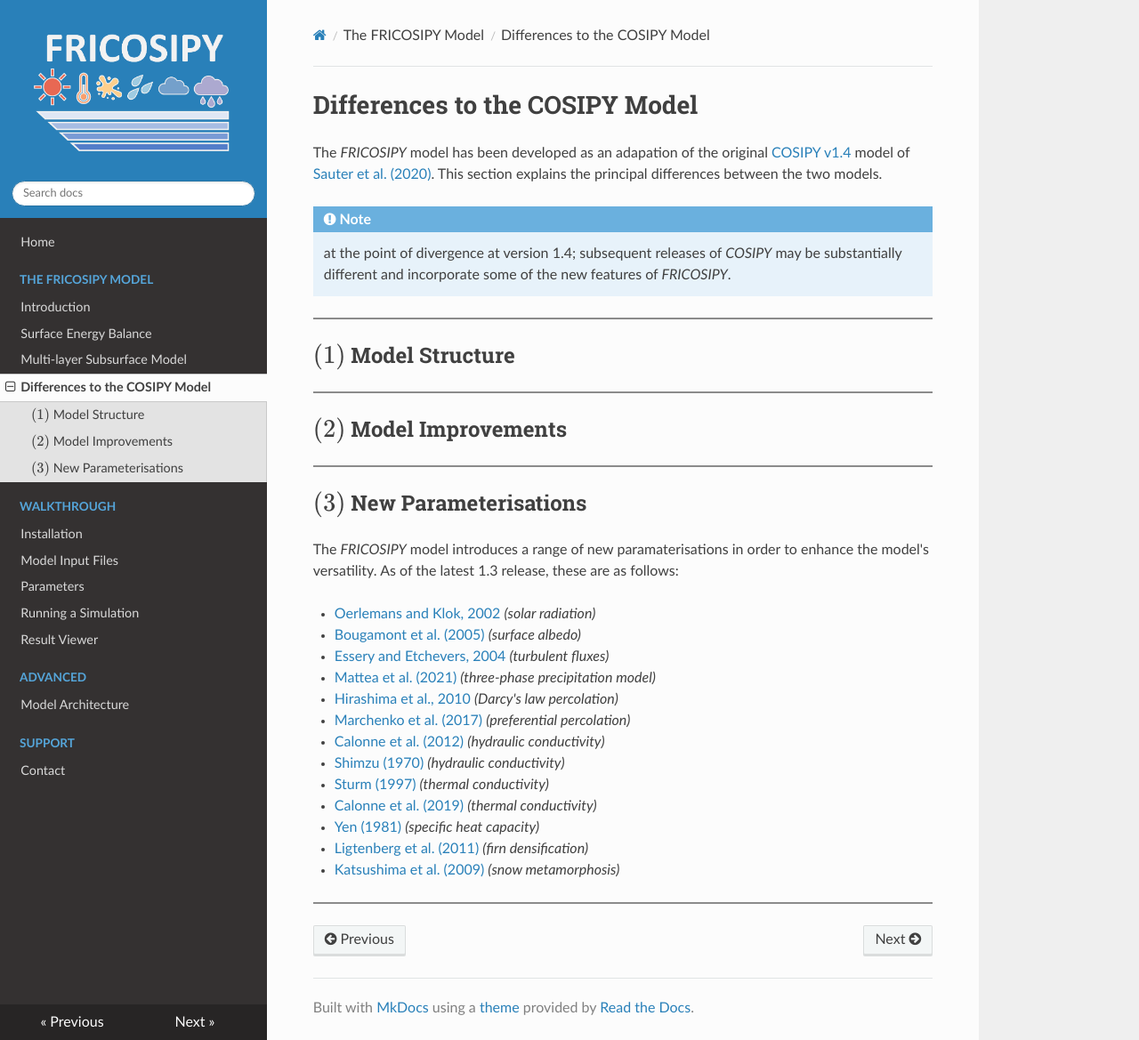
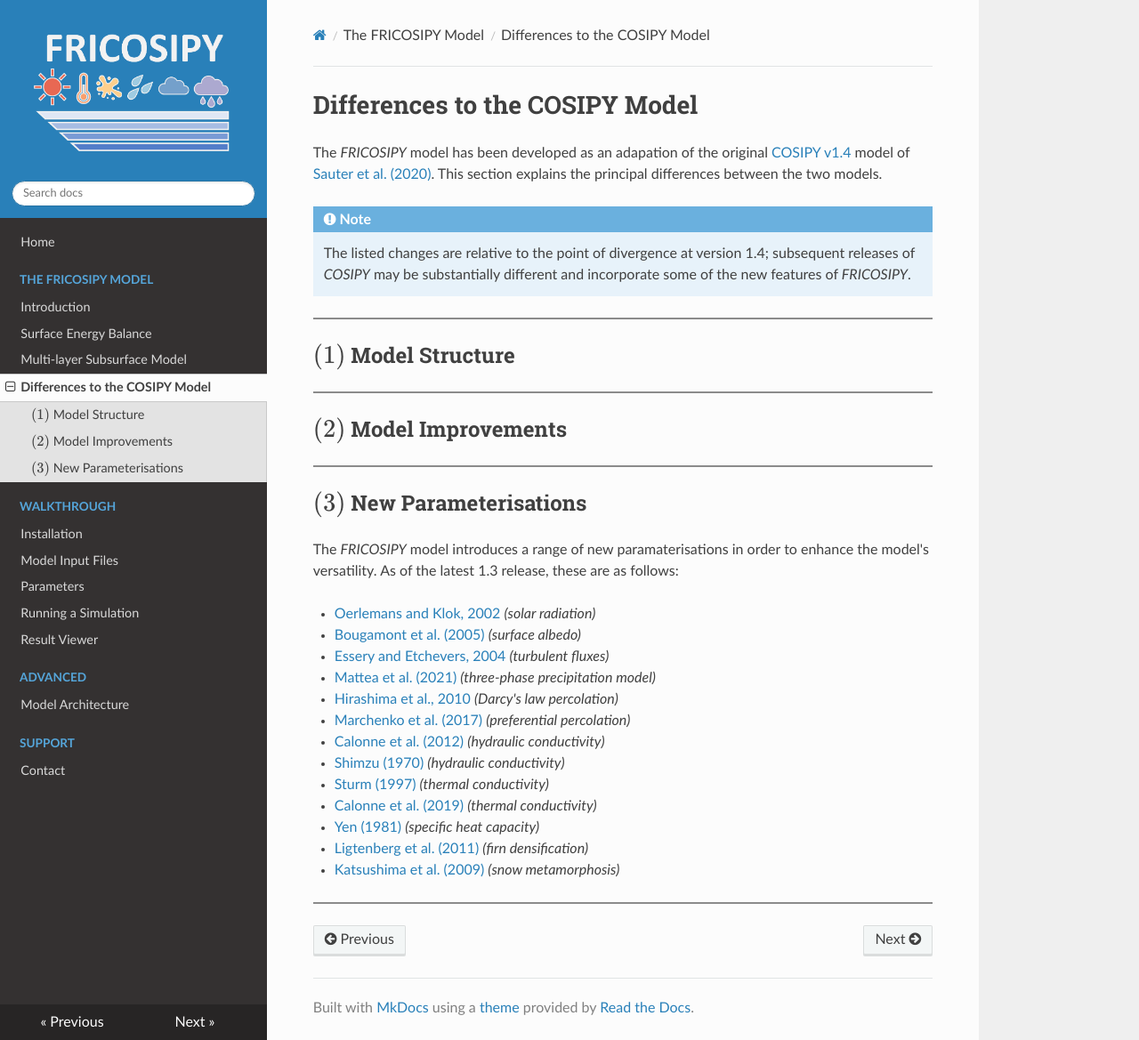
Before and after one commit to MarcusGastaldello/FRICOSIPY, an MkDocs documentation site: the page built from docs/differences.md, in a window 1280 px wide and 1169 px high. Shown: the whole window at 89% size. Built offline with MkDocs 1.6.1, drawn with Linux system fonts in a browser that asks for light colours.

Commit message:
Update differences.md

```diff
--- a/docs/differences.md
+++ b/docs/differences.md
@@ -8,8 +8,7 @@ og_description: Explanation of the differences between FRICOSIPY and the origina
 The *FRICOSIPY* model has been developed as an adapation of the original [COSIPY v1.4](https://github.com/cryotools/cosipy) model of [Sauter et al. (2020)](https://doi.org/10.5194/gmd-13-5645-2020). This section explains the principal differences between the two models.
 
 !!! note
-     at the point of divergence at version 1.4; subsequent releases of *COSIPY* may be substantially different and incorporate some of the new features of *FRICOSIPY*.
-
+    The listed changes are relative to the point of divergence at version 1.4; subsequent releases of *COSIPY* may be substantially different and incorporate some of the new features of *FRICOSIPY*.
 
 <hr style="height:2px; background-color:#8b8b8b; border:none;" />
 
```
